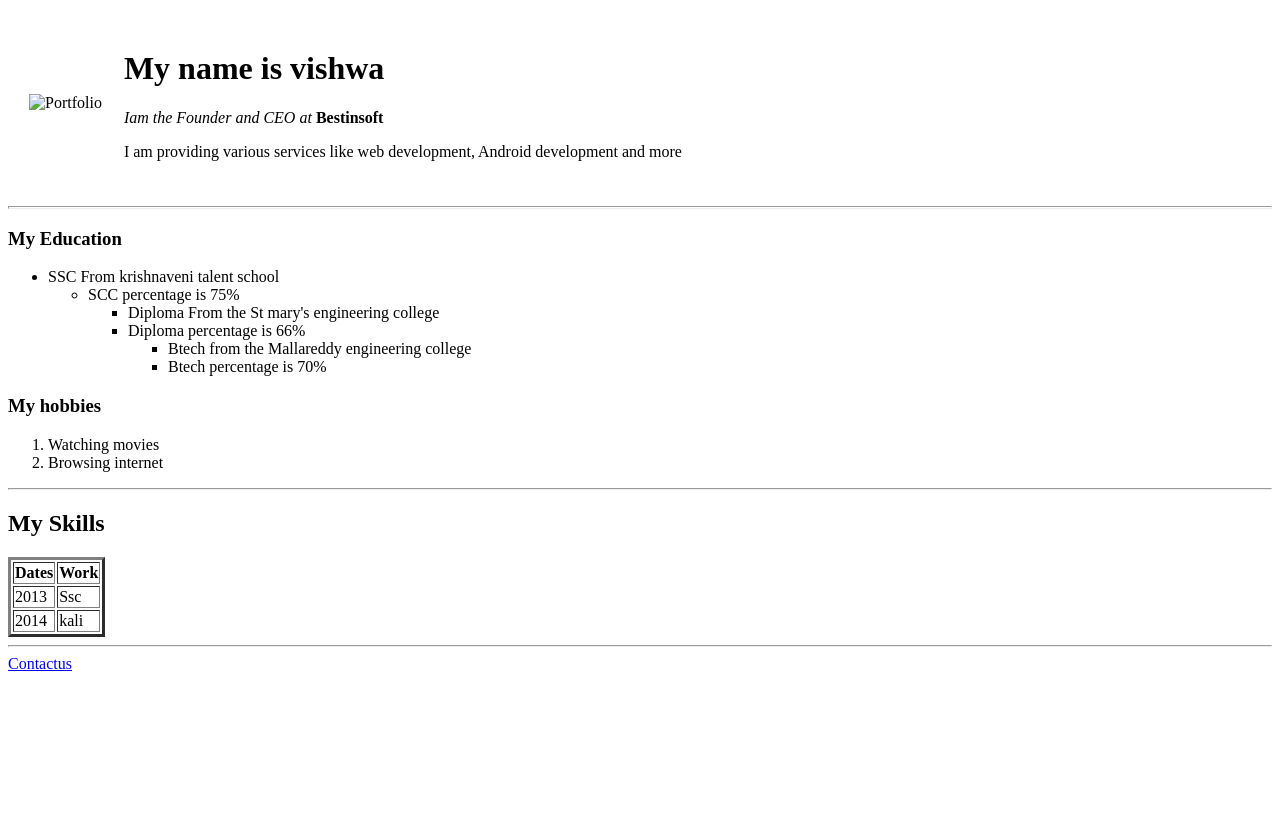
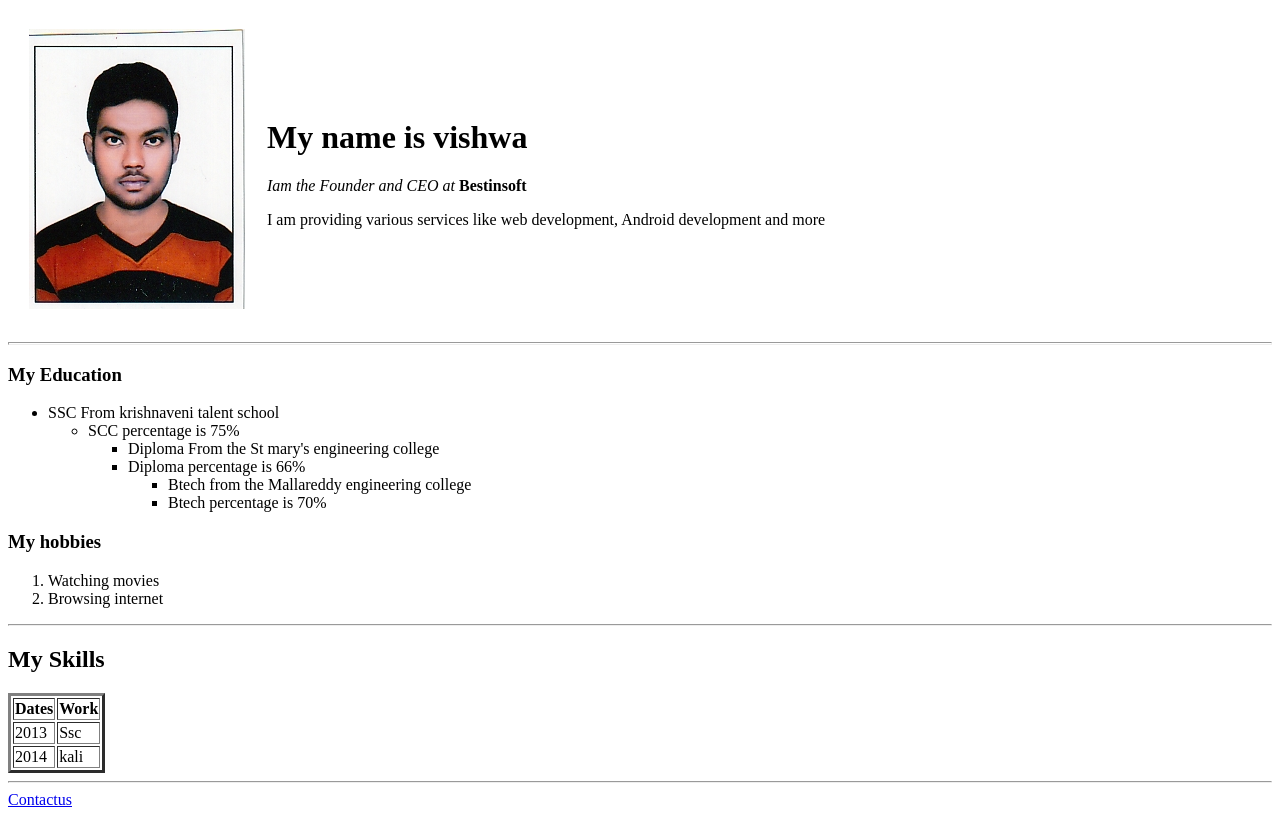
Before and after one commit to vishwa8333/cv, a plain HTML site: page index.html in a window 1280 px wide. Drawn offline with Linux system fonts and the light colour scheme.

Commit message:
Update index.html

```diff
--- a/index.html
+++ b/index.html
@@ -10,7 +10,7 @@
 <body>
   <table cellspacing="20">
     <tr>
-      <td><img src="ScanPhoto.jpg" alt="Portfolio"></td>
+      <td><img src="https://github.com/vishwa8333/cv/blob/main/Images/ScanPhoto.jpg?raw=true" alt="Portfolio"></td>
       <td>
         <h1>My name is vishwa</h1>
         <em>Iam the Founder and CEO at </em><strong>Bestinsoft</strong>
```
